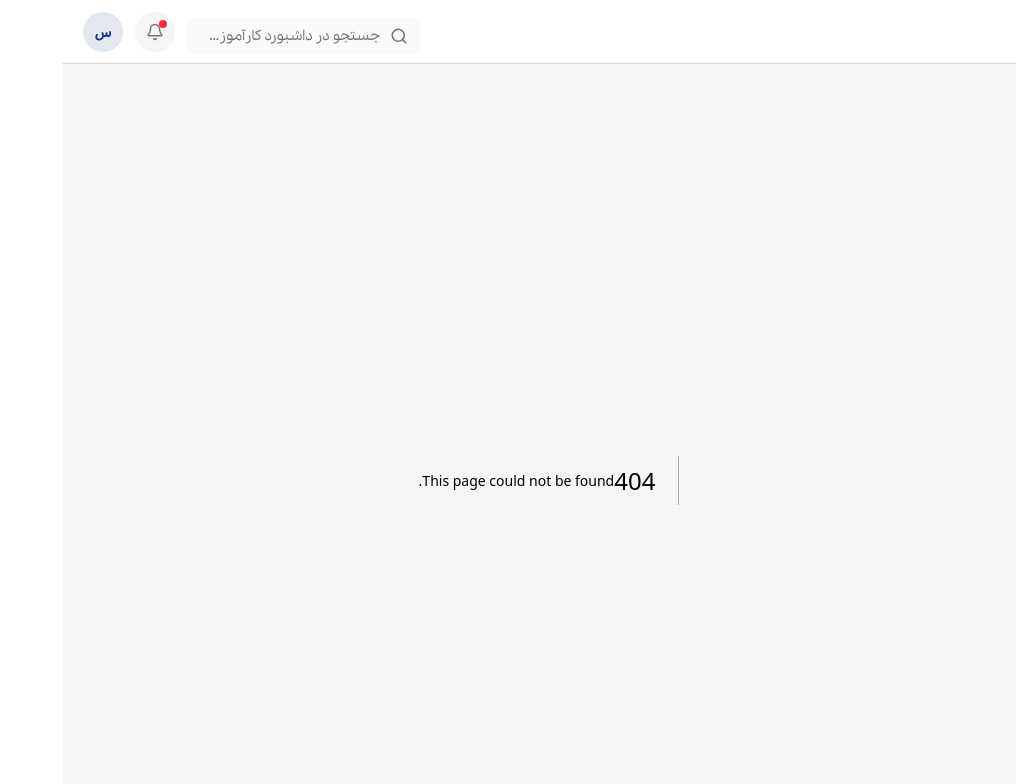
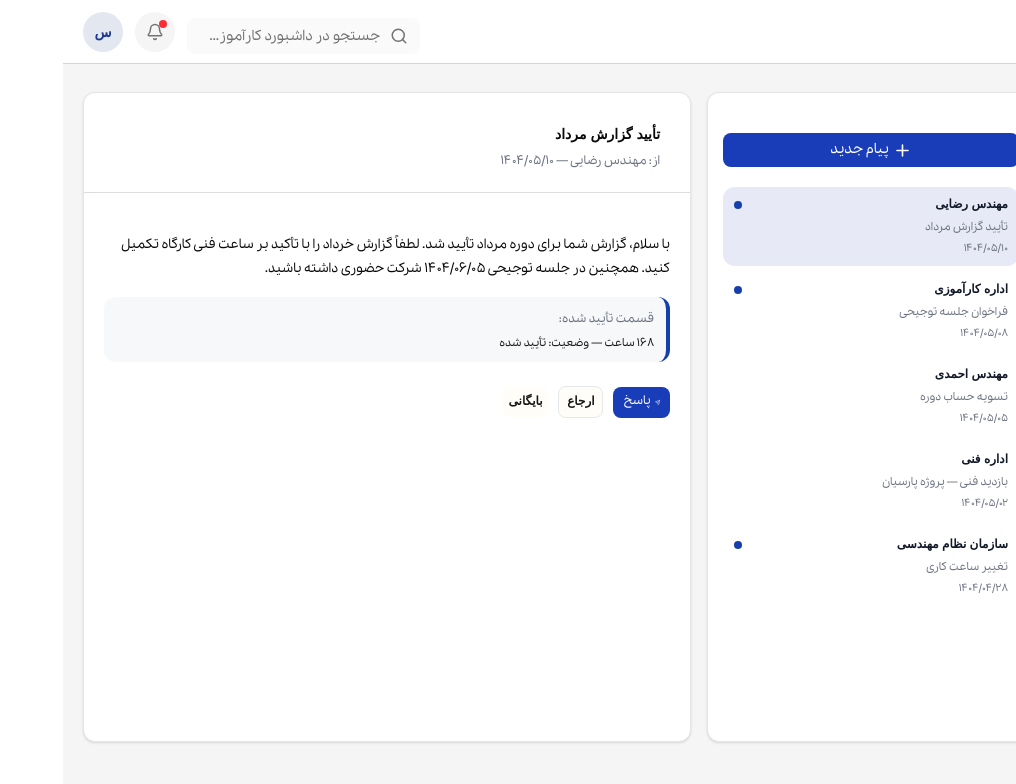
Before and after one commit to parrsa/InternshipNezam, a Next.js app: page /supervisor/messages in a window 1280 px wide. Before the commit this address had no page. Shown: the top 784 px of the page, without its empty margins (264-1280 px from the left). Built offline with nearby package versions, Linux system fonts and the light colour scheme; a web font is replaced by a local one.

Commit message:
Creating a message box section

```diff
--- /dev/null
+++ b/app/supervisor/messages/components/index.tsx
@@ -0,0 +1,168 @@
+"use client"
+import { Button } from '@/app/components/ui/Button';
+import { cn } from '@/lib/cn';
+import { CheckCircle2, Plus, Send } from 'lucide-react';
+import { useState } from 'react';
+
+
+const MESSAGES = [
+  {
+    id: 1,
+    sender: 'مهندس رضایی',
+    subject: 'تأیید گزارش مرداد',
+    date: '۱۴۰۴/۰۵/۱۰',
+    unread: true,
+    title: 'تأیید گزارش مرداد',
+    body: 'با سلام، گزارش شما برای دوره مرداد تأیید شد. لطفاً گزارش خرداد را با تأکید بر ساعت فنی کارگاه تکمیل کنید. همچنین در جلسه توجیحی ۱۴۰۴/۰۶/۰۵ شرکت حضوری داشته باشید.',
+    quoteLabel: 'قسمت تأیید شده:',
+    quoteValue: '۱۶۸ ساعت — وضعیت: تأیید شده',
+  },
+  {
+    id: 2,
+    sender: 'اداره کارآموزی',
+    subject: 'فراخوان جلسه توجیحی',
+    date: '۱۴۰۴/۰۵/۰۸',
+    unread: true,
+    title: 'فراخوان جلسه توجیحی',
+    body: 'با سلام، جلسه توجیحی کارآموزان در تاریخ اعلام‌شده برگزار می‌شود. حضور همه کارآموزان الزامی است.',
+  },
+  {
+    id: 3,
+    sender: 'مهندس احمدی',
+    subject: 'تسویه حساب دوره',
+    date: '۱۴۰۴/۰۵/۰۵',
+    unread: false,
+    title: 'تسویه حساب دوره',
+    body: 'با سلام، لطفاً مدارک مربوط به تسویه حساب دوره را تا پایان هفته ارسال کنید.',
+  },
+  {
+    id: 4,
+    sender: 'اداره فنی',
+    subject: 'بازدید فنی — پروژه پارسیان',
+    date: '۱۴۰۴/۰۵/۰۲',
+    unread: false,
+    title: 'بازدید فنی — پروژه پارسیان',
+    body: 'با سلام، بازدید فنی از پروژه پارسیان طبق برنامه انجام خواهد شد. لطفاً هماهنگی‌های لازم را انجام دهید.',
+  },
+  {
+    id: 5,
+    sender: 'سازمان نظام مهندسی',
+    subject: 'تغییر ساعت کاری',
+    date: '۱۴۰۴/۰۴/۲۸',
+    unread: true,
+    title: 'تغییر ساعت کاری',
+    body: 'با سلام، ساعت کاری دفاتر سازمان از هفته آینده تغییر می‌کند. جزئیات در اطلاعیه پیوست آمده است.',
+  },
+];
+
+
+const card = 'h-[650px] rounded-xl border border-neutral-200 bg-white shadow-sm';
+
+export default function MessageInbox() {
+  const [activeId, setActiveId] = useState(1);
+  const active = MESSAGES.find((m) => m.id === activeId) ?? MESSAGES[0];
+
+  return (
+    <div
+      dir="rtl"
+      className=" pt-1 w-full text-[#111827]"
+    >
+      <div className="mx-auto flex  items-start gap-4 w-full ">
+        <div className={`${card} w-[35%]  px-3.75 pb-3.75 pt-10`}>
+
+          <Button
+            variant="solid"
+            color="input"
+            size='xs'
+            rounded="lg"
+            leftIcon={<Plus size={19} />}
+            textSize="sm"
+            className={cn(
+              " w-full mb-5 "
+            )}
+          >
+            <p> پیام جدید</p>
+          </Button>
+
+          <ul className=" flex list-none flex-col gap-1.5">
+            {MESSAGES.map((m) => (
+              <li
+                key={m.id}
+                onClick={() => setActiveId(m.id)}
+                className={`relative flex  cursor-pointer flex-col gap-0.75 rounded-xl px-2.75 pt-1.75  py-2 text-right ${m.id === activeId ? 'bg-[#e7eaf6]' : ''
+                  }`}
+              >
+                <span className="text-xs font-bold leading-5 text-[#111827]">{m.sender}</span>
+                <span className="text-2xs leading-5 text-[#6b7280]">{m.subject}</span>
+                <span className="text-3xs leading-4.5 text-[#6b7280]">{m.date}</span>
+                {m.unread && (
+                  <span className="absolute left-2.75 top-3.5 h-2 w-2 rounded-full bg-[#173fab]" />
+                )}
+              </li>
+            ))}
+          </ul>
+        </div>
+
+        <div className={`${card} flex w-[65%] flex-col`}>
+          <div className="h-25 border-b border-[#dcdde2] px-7.5 pt-7">
+            <h2 className="m-0 text-sm font-bold leading-6.5 text-neutral-950">{active.title}</h2>
+            <div className="mt-1.5 text-xs  text-[#6b7280]">
+              از: {active.sender} — {active.date}
+            </div>
+          </div>
+
+          <div className="px-5 pt-10">
+            <p className=" text-s leading-6  text-neutral-950">{active.body}</p>
+
+            {active.quoteLabel && (
+              <div className="mt-4 flex h-16.25 flex-col gap-1 rounded-xl border-r-4 border-[#173fab] bg-[#f7f8fa] px-3 pt-3">
+                <span className="text-xs leading-5 text-[#6b7280]">{active.quoteLabel}</span>
+                <span className="text-2xs leading-5 text-neutral-900">{active.quoteValue}</span>
+              </div>
+            )}
+
+            <div className="mt-6 flex items-center gap-2.5">
+
+              <Button
+                variant="solid"
+                color="input"
+                size='xs'
+                rounded="lg"
+                leftIcon={<Send size={19} />}
+                textSize="xs"
+                className={cn(
+                  " w-[10%] "
+                )}
+              >
+                <p>پاسخ</p>
+              </Button>
+
+
+              <Button
+                size="xs"
+                rounded="lg"
+                textSize="sm"
+                variant="solid"
+                type="button"
+                className={cn("flex w-[8%] items-center justify-center  border border-gray-200 bg-amber-50/40  text-nowrap text-xs font-bold text-neutral-900 transition-colors active:text-neutral-950 active:bg-teal-50 hover:text-neutral-950 hover:bg-teal-50")}
+              >
+                ارجاع
+              </Button>
+
+              <Button
+                size="xs"
+                rounded="lg"
+                textSize="sm"
+                variant="solid"
+                type="button"
+                className={cn("flex w-[8%] items-center justify-center  bg-amber-50/40  text-nowrap text-xs font-bold text-neutral-900 transition-colors active:text-neutral-950 active:bg-teal-50 hover:text-neutral-950 hover:bg-teal-50")}
+              >
+                بایگانی
+              </Button>
+            </div>
+          </div>
+        </div>
+      </div>
+    </div>
+  );
+}
--- /dev/null
+++ b/app/supervisor/messages/page.tsx
@@ -0,0 +1,16 @@
+import React from 'react'
+import MessageInbox from './components'
+
+interface Props { }
+
+function MessageParent(props: Props) {
+    const { } = props
+
+    return (
+        <div className="w-full flex flex-col gap-4  px-5 p-2 items-center justify-center">
+            <MessageInbox />
+        </div>
+    )
+}
+
+export default MessageParent
```
